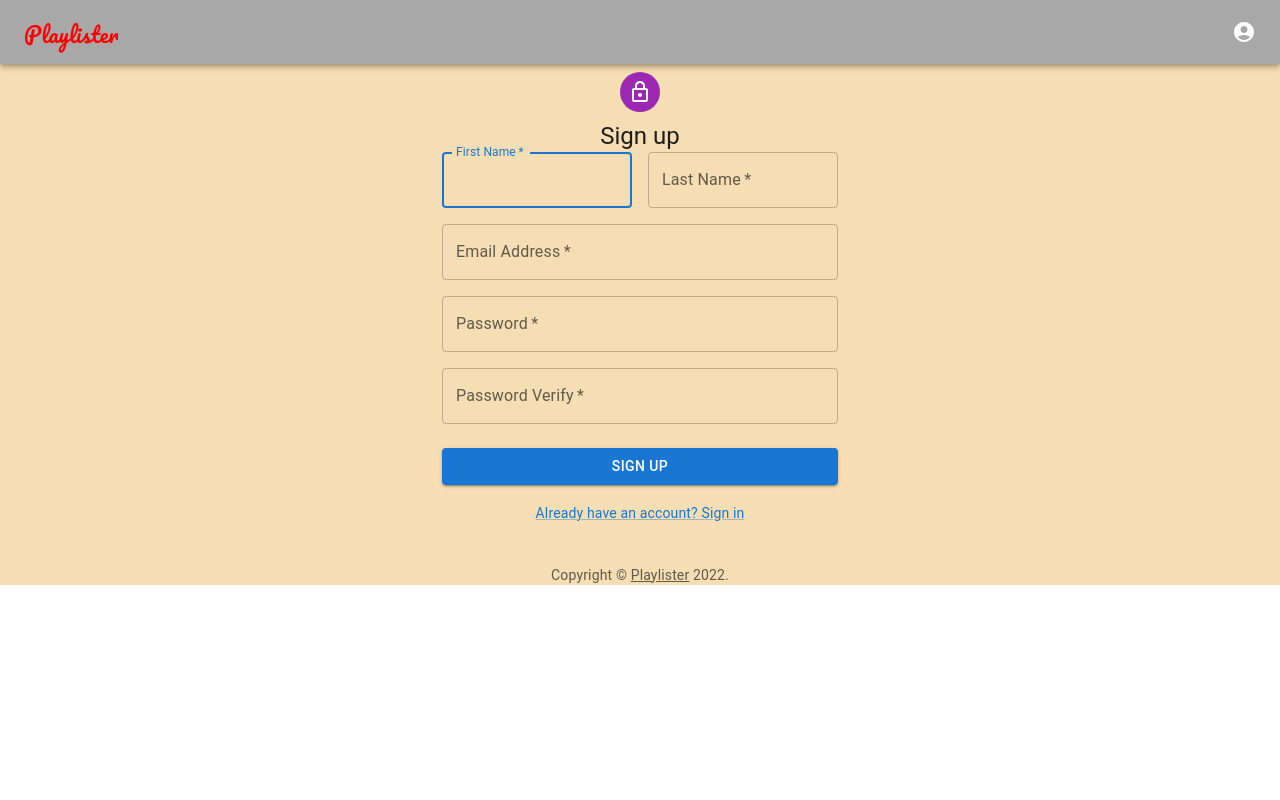
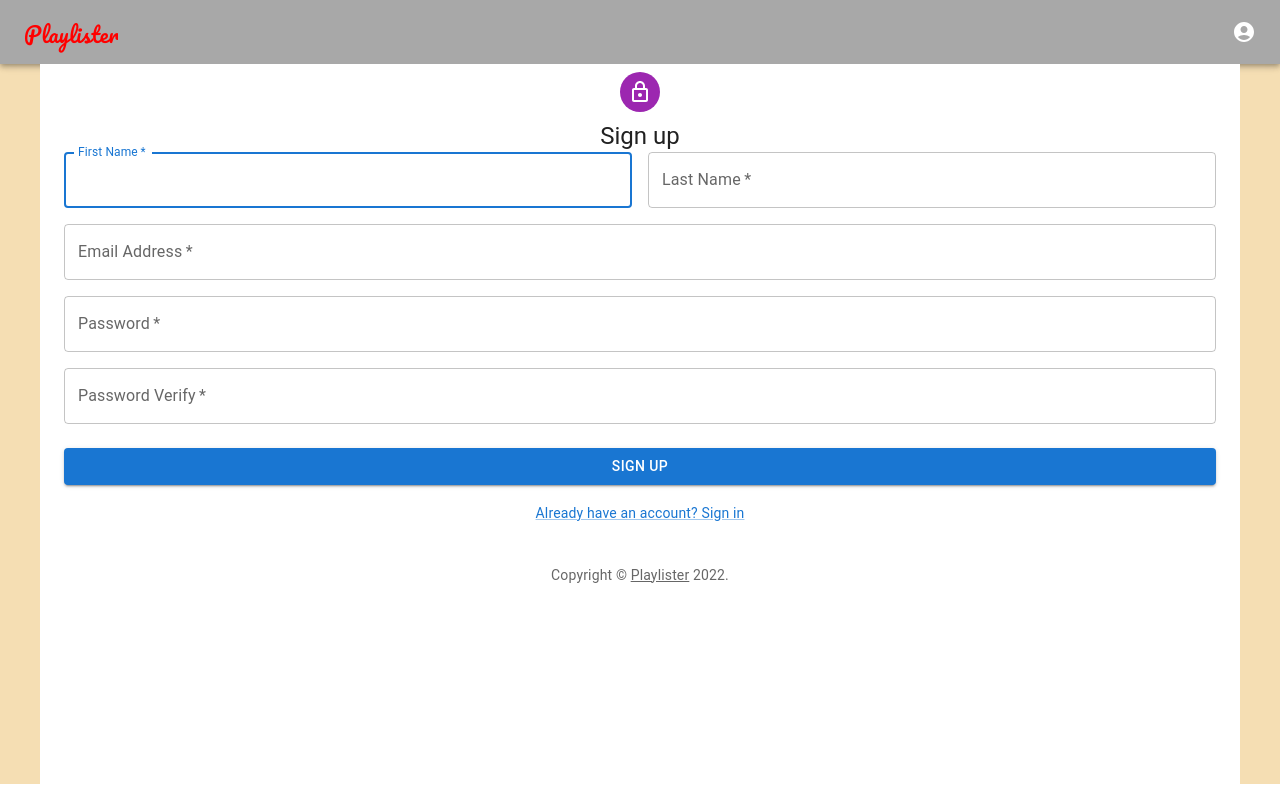
Before and after one commit to rez-nafee/Playlister, a React (Create React App) app in the folder client/: page /register in a window 1280 px wide. Built offline with nearby package versions, Linux system fonts and the light colour scheme; no server answers.

Commit message:
Fixed heigh and with of the SplashScreen, LoginScreen, and RegisterScreen.

```diff
--- a/client/src/components/LoginScreen.js
+++ b/client/src/components/LoginScreen.js
@@ -32,7 +32,7 @@ export default function LoginScreen() {
 
     return (
         <>
-            <Grid container component="main" sx={{ height: '100vh' }}>
+            <Grid container component="main" sx={{ height: '90vh' }}>
                 <CssBaseline />
                 <Grid
                     item
--- a/client/src/components/RegisterScreen.js
+++ b/client/src/components/RegisterScreen.js
@@ -30,7 +30,11 @@ export default function RegisterScreen() {
     };
 
     return (
-            <Container component="main" maxWidth="xs">
+            <Container component="main" sx={{
+                width: "100vw",
+                height: "90vh",
+                backgroundColor: 'white'
+            }}>
                 <CssBaseline />
                 <Box
                     sx={{
@@ -38,7 +42,8 @@ export default function RegisterScreen() {
                         display: 'flex',
                         flexDirection: 'column',
                         alignItems: 'center',
-                        height: '70%'
+                        height: "90vh",
+                        backgroundColor: 'white'
                     }}
                 >
                     <Avatar sx={{ m: 1, bgcolor: 'secondary.main' }}>
```
Also changed, not shown: 1 other file (tests, documents, lock files or other folders).
